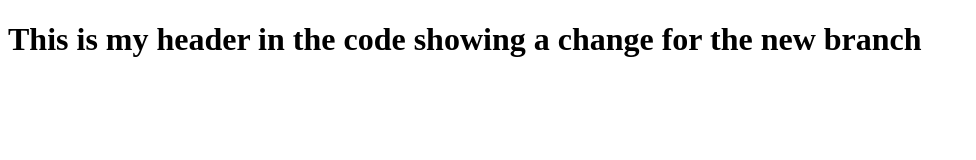
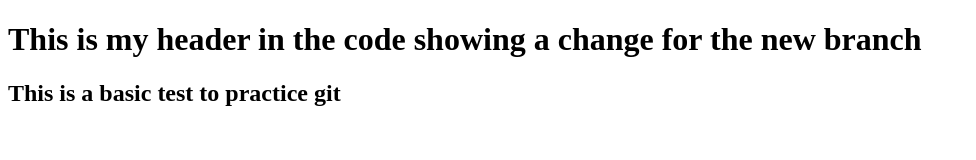
Before and after one commit to cpazoszarain7/codingdemo, a plain HTML site: page index.html in a window 1280 px wide. Shown: the whole page, without its empty margins (0-976 px from the left). Drawn offline with Linux system fonts and the light colour scheme.

Commit message:
Added secondary header

```diff
--- a/index.html
+++ b/index.html
@@ -8,5 +8,6 @@
     </head>
     <body>
         <h1>This is my header in the code showing a change for the new branch</h1>
+        <h2>This is a basic test to practice git</h2>
     </body>
 </html>
```
